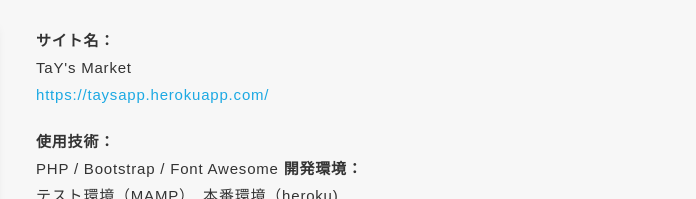
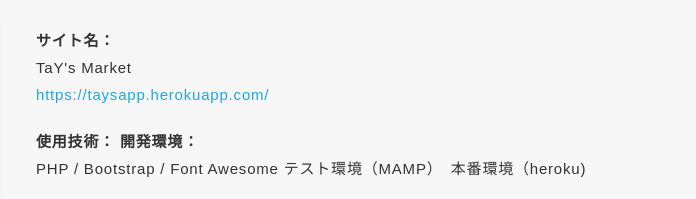
Before and after one commit to TaY2434G/Portfolio, a plain HTML site: page index.html in a window 1280 px wide. Shown: the part 966-1165 px from the top of the page, 584-1280 px from the left. Drawn offline with nearby package versions, Linux system fonts and the light colour scheme; some packages are replaced by stand-ins of ours.

Commit message:
Update index.html

```diff
--- a/index.html
+++ b/index.html
@@ -56,8 +56,8 @@
               <div class="feature-body">
                 <p>
                   <span class="text-bold">サイト名：</span><br>TaY's Market<br><a href="https://taysapp.herokuapp.com/" target="_blank">https://taysapp.herokuapp.com/</a></p>
-                <p><span class="text-bold">使用技術：</span><br>PHP / Bootstrap / Font Awesome
-                   <span class="text-bold">開発環境：</span><br>テスト環境（MAMP）　本番環境（heroku)
+                <p><span class="text-bold">使用技術：                              開発環境：</span><br>PHP / Bootstrap / Font Awesome                              テスト環境（MAMP）　本番環境（heroku)
+
                 </p>
                 <p><span class="text-bold">コメント：</span><br>
                     初めて自分で制作した作品です。バックエンドはPHPでスクラッチ開発、フロントエンドはBootstrapで整え、アイコンはFont Awesomeを利用しました。
```
